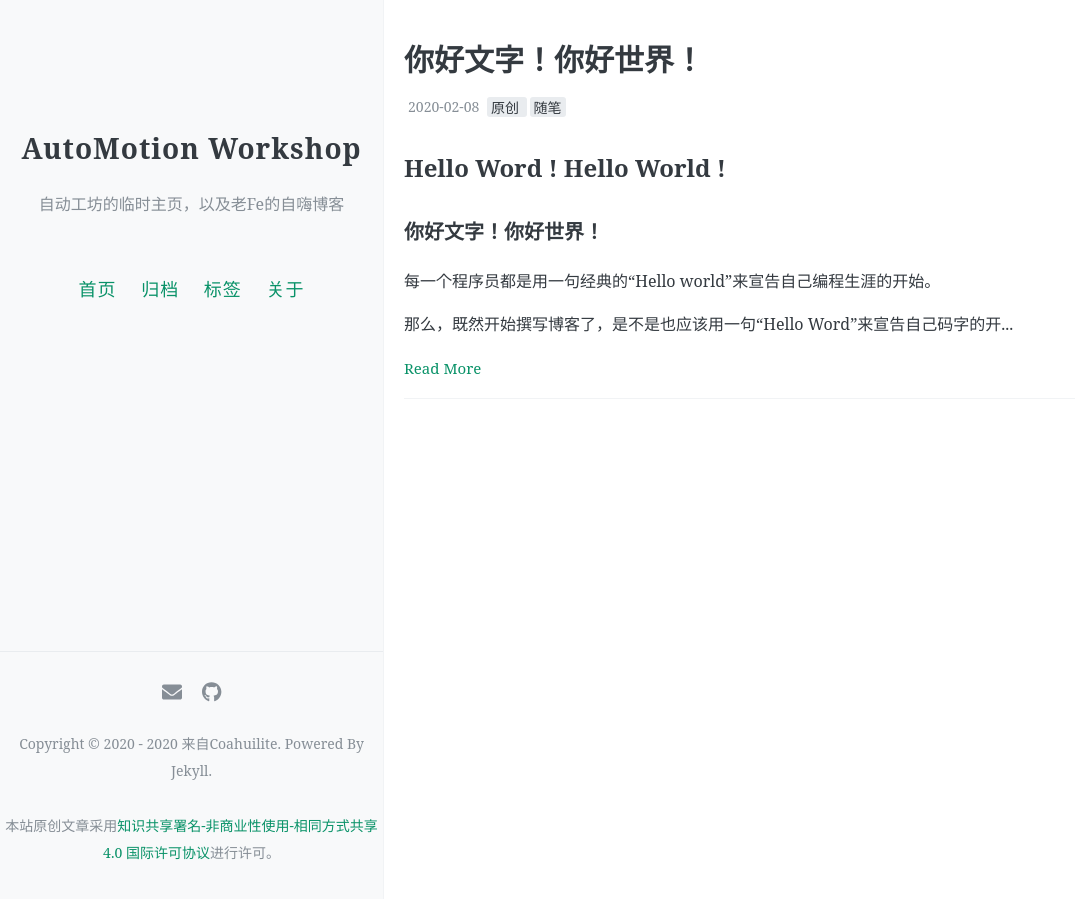
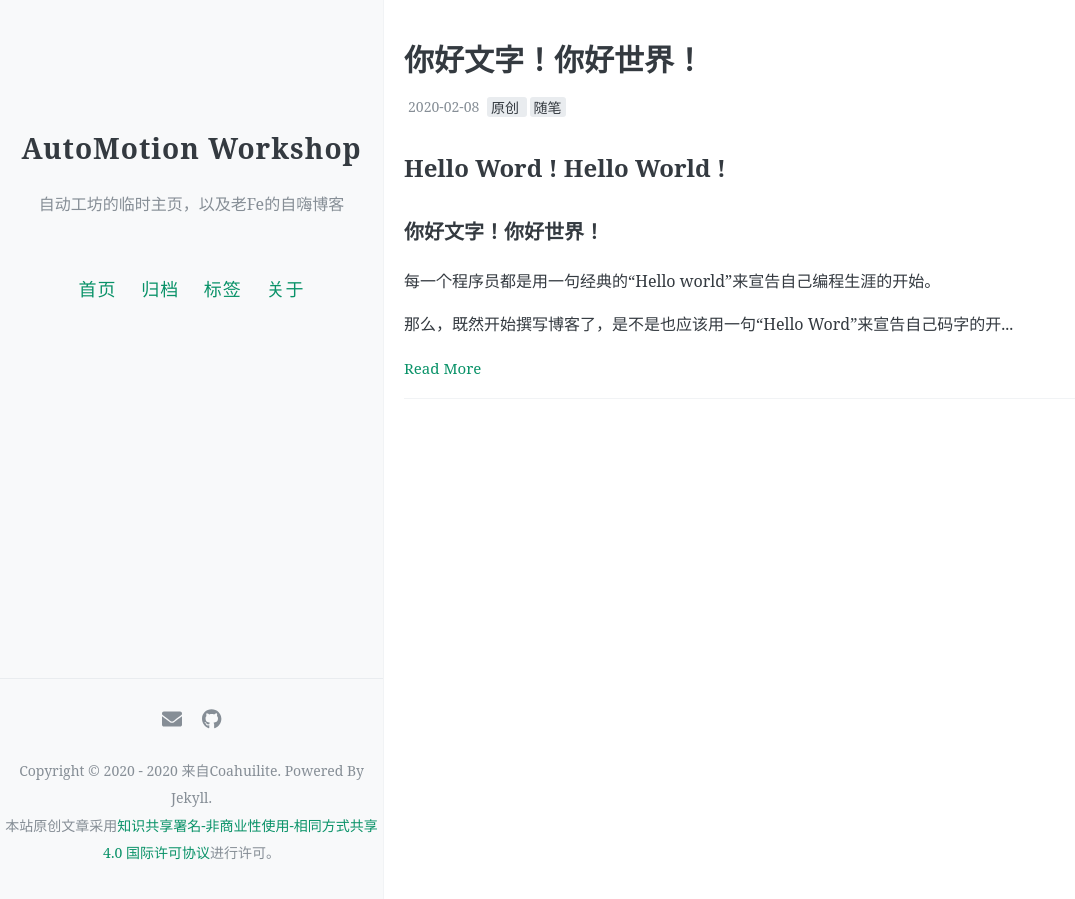
Before and after one commit to Coahuilite/Coahuilite.github.io, a Jekyll site: the page built from index.html, in a window 1280 px wide. Shown: the whole page, without its empty margins (0-1075 px from the left). Built offline with Jekyll 4.4.1, drawn with Linux system fonts in a browser that asks for light colours; the list of posts is cut into pages by our own code; comment, search, counter and statistics services are not loaded.

Commit message:
忽然觉得这一句许可不需要换行，空一行有点不舒服

```diff
--- a/_includes/footer.html
+++ b/_includes/footer.html
@@ -9,6 +9,6 @@ Copyright ©  {{ site.since }} - {{ site.time | date: '%Y' }} {{ site.footer-tex
 <img alt="知识共享许可协议" style="border-width:0" src="https://i.creativecommons.org/l/by-nc-sa/4.0/88x31.png" />
 -->
 </a>
-<br />本站原创文章采用<a rel="license" href="http://creativecommons.org/licenses/by-nc-sa/4.0/">知识共享署名-非商业性使用-相同方式共享 4.0 国际许可协议</a>进行许可。
+本站原创文章采用<a rel="license" href="http://creativecommons.org/licenses/by-nc-sa/4.0/">知识共享署名-非商业性使用-相同方式共享 4.0 国际许可协议</a>进行许可。
 </p>
 {% endif %}
```
